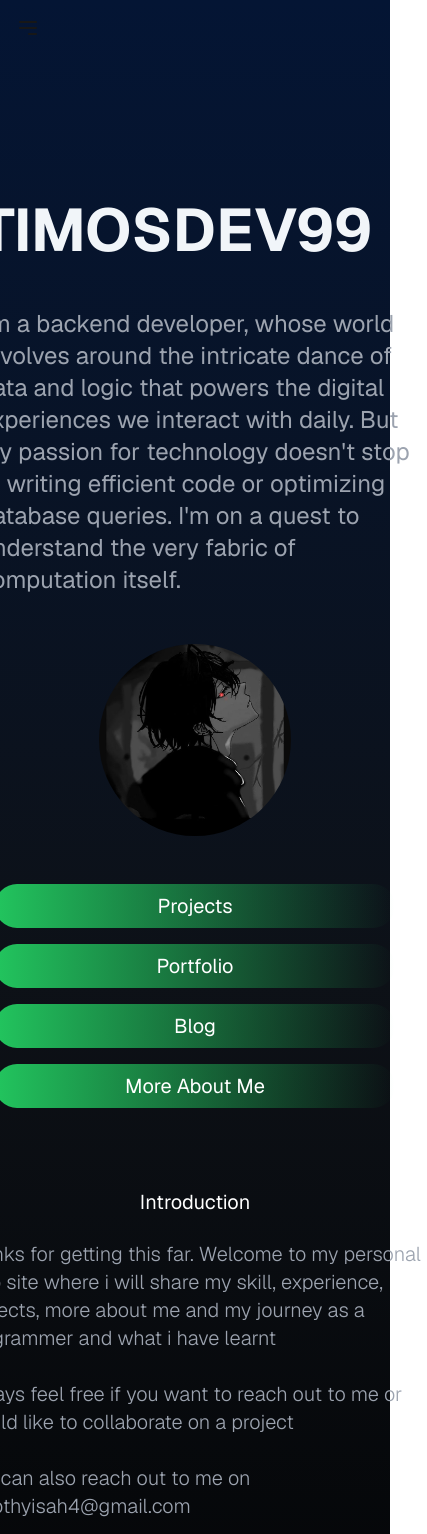
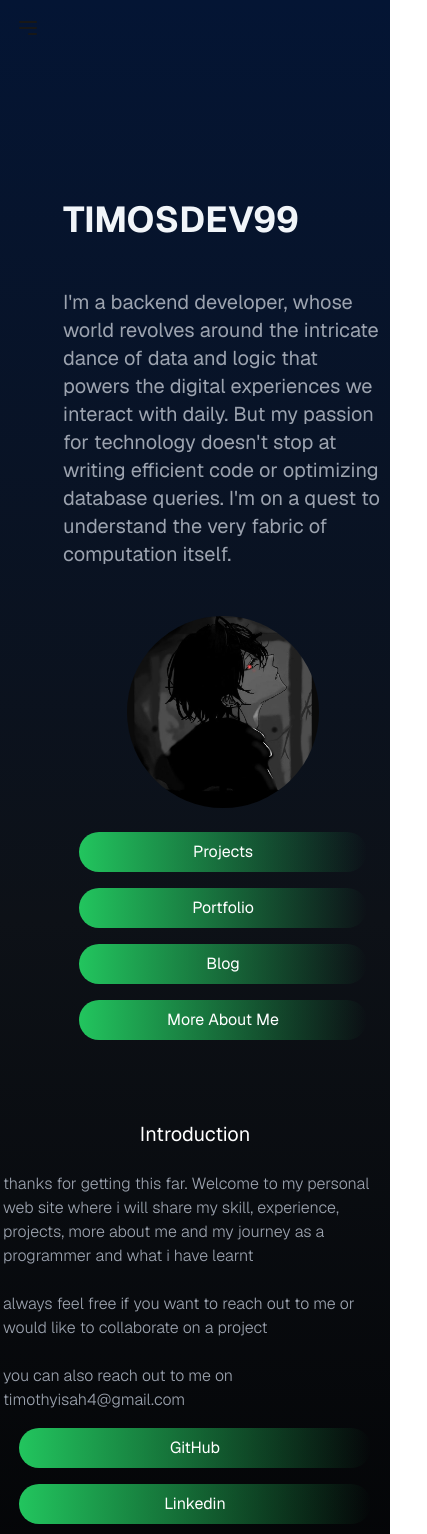
Before and after one commit to Timosdev99/Timosdev99.github.io, a Next.js app: page / in a window 390 px wide. Shown: the top 1534 px of the page, 427 px wide, since content can reach past the window. Built offline with nearby package versions, Linux system fonts and the light colour scheme.

Commit message:
fixed mobile responsiveness

```diff
--- a/src/app/component/introcard.jsx
+++ b/src/app/component/introcard.jsx
@@ -11,12 +11,12 @@ const buttonLinks = [
 
 const ButtonSection = () => {
   return (
-    <div className="grid grid-cols-1 gap-4 text-center w-full max-w-md sm:grid-cols-1 sm:grid-rows-4 lg:flex lg:flex-row lg:gap-4 lg:justify-start lg:items-center lg:max-w-none p-4">
+    <div className="grid grid-cols-1 gap-4 text-center  max-w-md sm:grid-cols-1 sm:grid-rows-4 lg:flex lg:flex-row lg:gap-4 lg:justify-start lg:items-center lg:max-w-none p-4">
       {buttonLinks.map((button, index) => (
         <Link
           key={index}
           href={button.link}
-          className="text-white text-xl rounded-3xl bg-gradient-to-r from-green-500 to-black-900 px-6 py-2 hover:text-blue-700 transition-all 500 ease-linear hover:text-2xl w-full lg:w-auto whitespace-nowrap"
+          className="text-white md:text-sm lg:text-sm rounded-3xl bg-gradient-to-r from-green-500 to-black-900 px-6 py-2 hover:text-blue-700 transition-all 500 ease-linear hover:text-xl w-full lg:w-auto whitespace-nowrap"
         >
           {button.label}
         </Link>
@@ -27,11 +27,11 @@ const ButtonSection = () => {
 
 const IntroCard = () => {
   return (
-    <div className="relative px-4 md:px-8 lg:px-12 py-12 w-full max-w-7xl mx-auto">
-      <h1 className="text-4xl sm:text-6xl text-slate-100 font-bold">TIMOSDEV99</h1>
+    <div className="relative px-4 md:px-8 lg:px-12 py-12 lg:w-full lg:max-w-7xl lg:mx-auto lg:left-[-300px]  sm:left-11">
+      <h1 className="lg:text-6xl sm:text-4xl text-slate-100 font-bold">TIMOSDEV99</h1>
       <br />
       <br />
-      <p className="max-w-[700px] text-gray-400 leading-relaxed text-left text-xl sm:text-2xl">
+      <p className="max-w-[700px] text-gray-400 leading-relaxed text-left lg:w-full lg:text-xl sm:w-80 sm:text-xl">
         I'm a backend developer, whose world revolves around the intricate dance of data and logic that powers the digital experiences we interact with daily. But my passion for technology doesn't stop at writing efficient code or optimizing database queries. I'm on a quest to understand the very fabric of computation itself.
       </p>
       <br />
@@ -41,9 +41,9 @@ const IntroCard = () => {
         alt="Example image"
         width={500}
         height={500}
-        className="rounded-full object-cover mx-auto w-48 h-48 sm:w-48 sm:h-48 lg:w-[400px] lg:h-[400px] lg:absolute lg:left-[1000px] lg:top-12"
+        className="rounded-full object-cover mx-auto w-48 h-48 sm:w-48 sm:h-48 lg:w-[300px] lg:h-[300px] lg:absolute lg:left-[1000px] lg:top-12"
       />
-      <div className="mt-8">
+      <div className="mt-2">
         <ButtonSection />
       </div>
     </div>
--- a/src/app/component/me.jsx
+++ b/src/app/component/me.jsx
@@ -8,14 +8,14 @@ const buttonLinks = [
 
   const ButtonSection = () => {
     return (
-      <div className="grid grid-cols-1 gap-4 text-center sm:ml-20 sm:w-96 sm:grid-cols-1 sm:grid-rows-4 lg:flex lg:gap-4 lg:flex-wrap lg:justify-center lg:w-auto p-4" >
+      <div className="grid grid-cols-1 gap-4 text-center  max-w-md sm:grid-cols-1 sm:grid-rows-4 lg:flex lg:flex-row lg:gap-4 lg:justify-start lg:items-center lg:max-w-none p-4" >
         {buttonLinks.map((button, index) => (
           <a
             key={index}
             href={button.link}
             target="_blank"
             rel="noopener noreferrer"
-            className="px-4 py-2 bg-gradient-to-r from-green-500 to-black-400 rounded-3xl text-xl text-white  hover:text-green-400  transition-all hover:text-2xl"
+            className="px-4 py-2 bg-gradient-to-r from-green-500 to-black-400 rounded-3xl lg:text-sm text-white  hover:text-green-400  transition-all hover:text-xl"
           >
             {button.label}
           </a>
@@ -26,10 +26,10 @@ const buttonLinks = [
 
 const Intro = () => {
     return(
-        <div className="top-80 mt-48 sm:mt-[-400px] lg:mt-[-350px]  ">
+        <div className="top-80 mt-48 sm:mt-[-400px] lg:mt-[-350px]  sm:w-96 ">
             <h1 className="text-center justify-center text-white text-xl">Introduction</h1>
             <br />
-            <div className="text-xl lg:w-[1300px]  text-gray-400 font-light">
+            <div className="lg:text-xl lg:w-[1300px]  text-gray-400 font-light   ">
             <p>thanks for getting this far. Welcome to my personal web site where i will share my skill, experience, projects, more about me and my journey as a programmer and what i have learnt </p>
             <br />
             <p>always feel free if you want to reach out to me or would like to collaborate on a project</p>
--- a/src/app/component/skills.jsx
+++ b/src/app/component/skills.jsx
@@ -30,11 +30,11 @@ const skillset = [
   ];
 
   const Skilldisplay = () => {
-    return ( <div className="grid lg:grid-cols-4 gap-x-6 gap-y-6 p-2 sm:grid-cols-2 sm:gap-x-16">
+    return ( <div className="grid lg:grid-cols-4 lg:gap-x-6 lg:gap-y-6 p-2 sm:grid-cols-2 sm:gap-x-40 sm:gap-y-8 sm:mr-32">
         {skillset.map((skill, index) => (
           <span
             key={index}
-            className="px-4 py-2 bg-gradient-to-r from-blue-700 to-black-900 justify-center text-center rounded-3xl lg:w-60 lg:text-xl text-white hover:bg-slate-600 transition-all sm:w-36 "
+            className="px-4 py-2 bg-gradient-to-r from-blue-700 to-black-900 justify-center text-center rounded-3xl lg:w-60 lg:text-xl text-white hover:bg-slate-600 transition-all sm:w-40"
           >
             <i className= {`${skill.icon} mr-4`}></i>
             {skill.name}
--- a/src/app/layout.js
+++ b/src/app/layout.js
@@ -22,7 +22,7 @@ export default function RootLayout({ children }) {
   return (
     <html lang="en">
       <body
-        className={`${geistSans.variable} ${geistMono.variable} antialiased bg-gradient-to-t from-black via-[#0d1117] to-[#041534] bg-no-repeat `}
+        className={`${geistSans.variable} ${geistMono.variable} antialiased bg-gradient-to-t from-black via-[#0d1117] to-[#041534] bg-no-repeat  `}
       >
   <header>
     <Nav />
--- a/src/app/page.js
+++ b/src/app/page.js
@@ -16,7 +16,7 @@ export default function Home() {
 
       <main className="flex flex-col gap-8 items-center sm:items-start">
         <Introcard />
-        <section className="mt-96 sm:w-full">
+        <section className="mt-96">
           <Intro />
         </section>
       </main>
```
